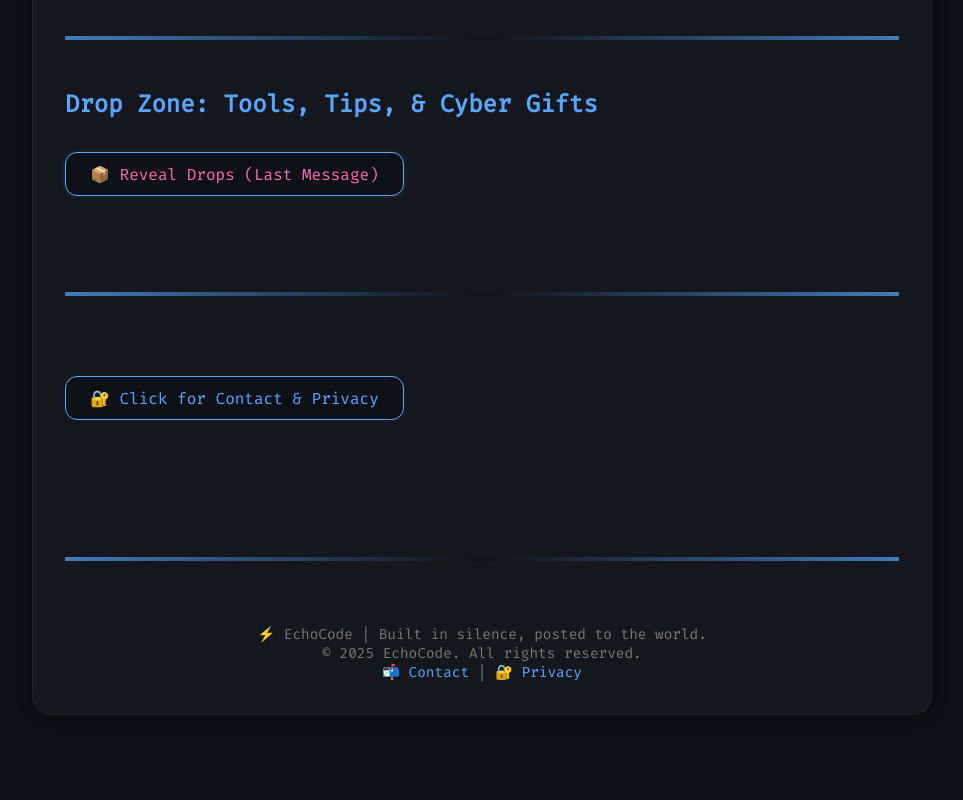
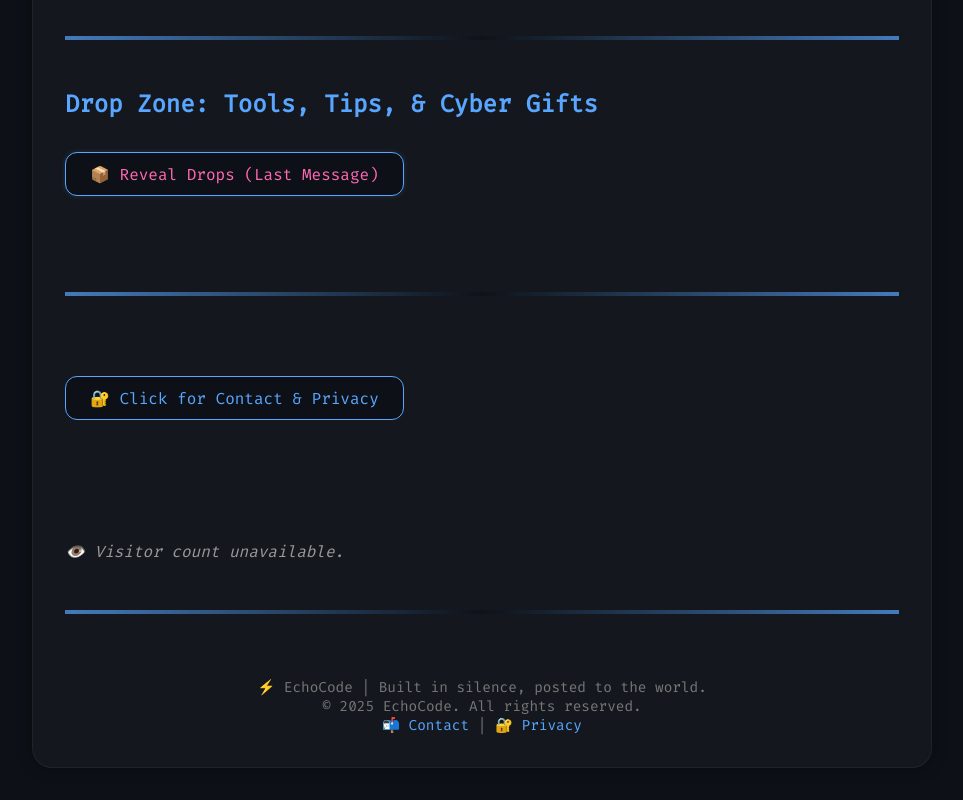
Before and after one commit to echocode191/echocode.web, a plain HTML site: page index.html in a window 1280 px wide. Shown: the part 3625-4425 px from the top of the page, without its empty margins (158-1121 px from the left). Before the commit the page ends 4372 px from the top, so only its background shows below. Drawn offline with Linux system fonts and the light colour scheme; no server answers.

Commit message:
Update index.html

```diff
--- a/index.html
+++ b/index.html
@@ -1117,6 +1117,7 @@
   </section>
 
 </div>
+<p id="visitor-count" style="font-style: italic; color: #999; margin-top: 2rem;"></p>
 
 <div class="glitch-divider"></div>
 <div class="footer">
@@ -1292,6 +1293,22 @@
   }
 </script>
 
+<script>
+  const namespace = "echocode_site";
+  const key = "visitor_count_v1";
+
+  async function updateVisitorCount() {
+    try {
+      const res = await fetch(`https://api.countapi.xyz/hit/${namespace}/${key}`);
+      const data = await res.json();
+      document.getElementById("visitor-count").innerText = `👁️ Visitors so far: ${data.value}`;
+    } catch (err) {
+      document.getElementById("visitor-count").innerText = "👁️ Visitor count unavailable.";
+    }
+  }
+
+  updateVisitorCount();
+</script>
 
 
 </body>
```
